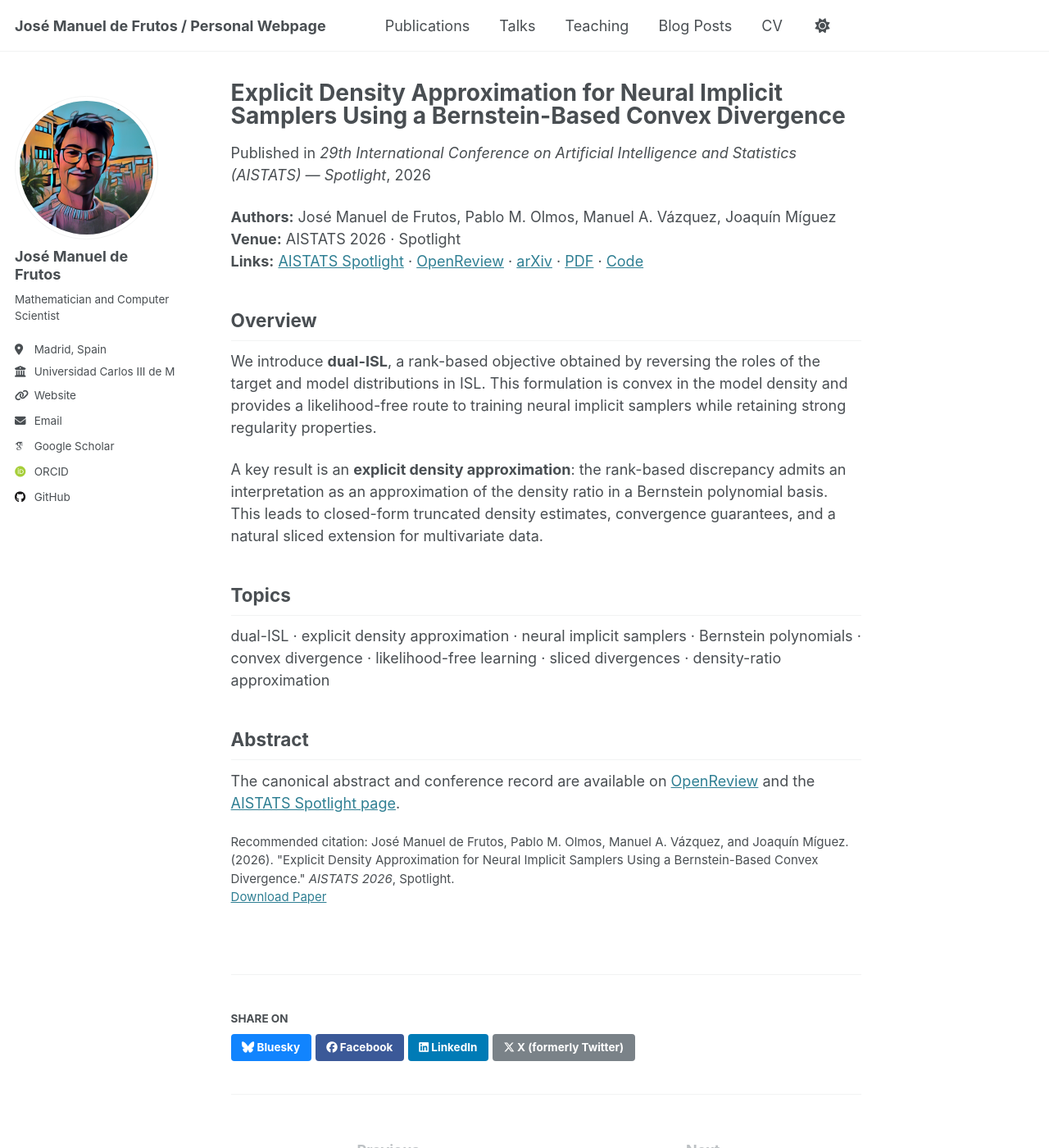
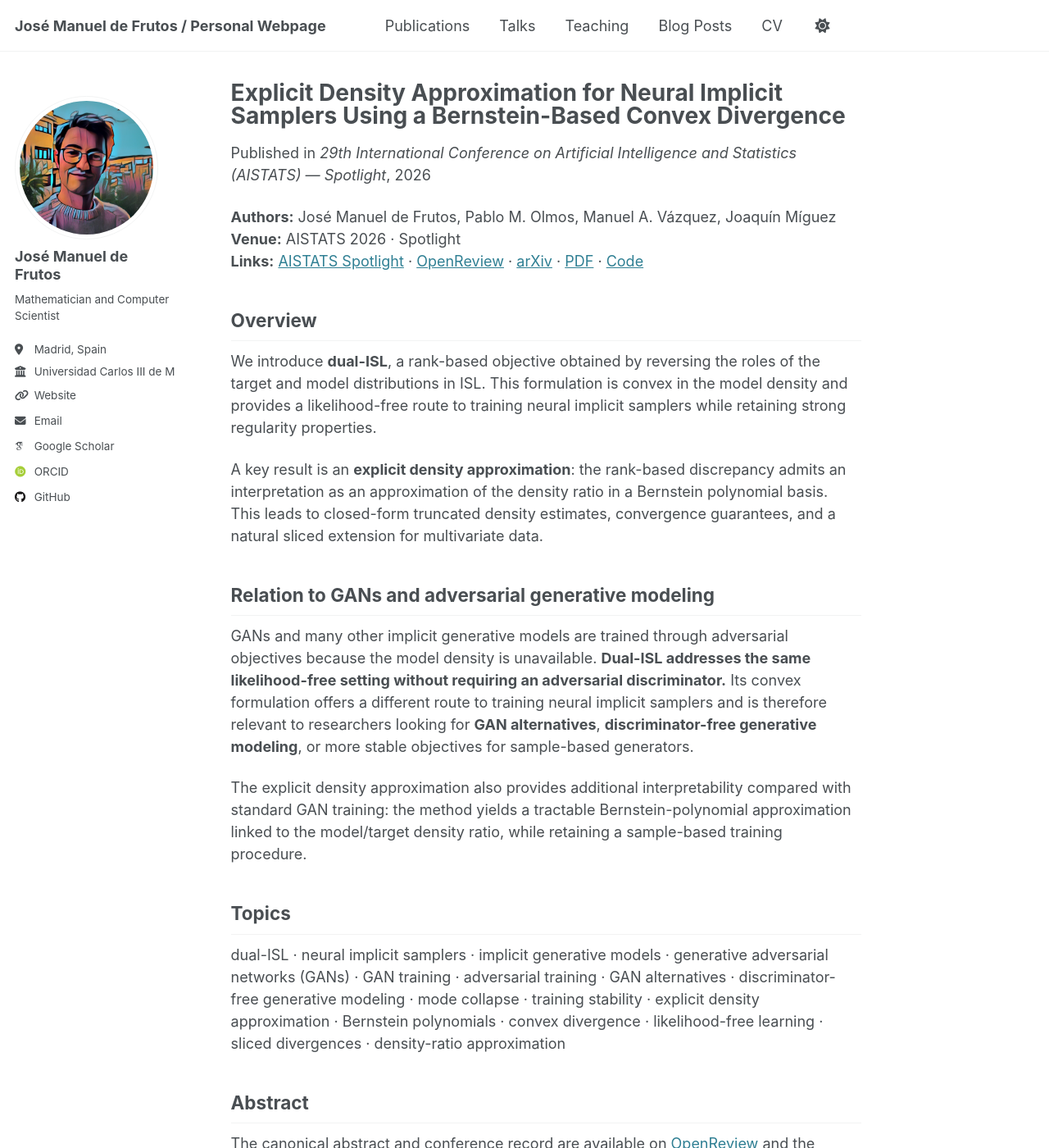
Before and after one commit to josemanuel22/josemanuel22.github.io, a Jekyll site: the page built from _publications/2025-06-01-explicit_density_bersnstein.md, in a window 1280 px wide and 1400 px high. Shown: the whole window at 82% size. Built offline with Jekyll 4.4.1, drawn with Linux system fonts in a browser that asks for light colours; some web fonts are replaced.

Commit message:
Connect dual-ISL page to GAN training terminology

```diff
--- a/_publications/2025-06-01-explicit_density_bersnstein.md
+++ b/_publications/2025-06-01-explicit_density_bersnstein.md
@@ -3,7 +3,7 @@ title: "Explicit Density Approximation for Neural Implicit Samplers Using a Bern
 collection: publications
 category: conferences
 permalink: /publication/2025-06-05-bernstein-convex-divergence
-excerpt: 'Dual-ISL turns a rank-based discrepancy into a convex objective over model densities and yields an explicit Bernstein-polynomial density approximation for neural implicit samplers.'
+excerpt: 'Dual-ISL provides a convex, likelihood-free and discriminator-free objective for neural implicit samplers, offering a stable alternative to adversarial GAN-style training.'
 date: 2026-02-03
 publication_year: 2026
 venue: '29th International Conference on Artificial Intelligence and Statistics (AISTATS) — Spotlight'
@@ -20,6 +20,15 @@ keywords:
   - dual-ISL
   - explicit density approximation
   - neural implicit samplers
+  - implicit generative models
+  - generative adversarial networks
+  - GANs
+  - GAN training
+  - adversarial training
+  - GAN alternatives
+  - discriminator-free generative modeling
+  - mode collapse
+  - training stability
   - Bernstein polynomials
   - convex divergence
   - density ratio approximation
@@ -38,9 +47,15 @@ We introduce **dual-ISL**, a rank-based objective obtained by reversing the role
 
 A key result is an **explicit density approximation**: the rank-based discrepancy admits an interpretation as an approximation of the density ratio in a Bernstein polynomial basis. This leads to closed-form truncated density estimates, convergence guarantees, and a natural sliced extension for multivariate data.
 
+## Relation to GANs and adversarial generative modeling
+
+GANs and many other implicit generative models are trained through adversarial objectives because the model density is unavailable. **Dual-ISL addresses the same likelihood-free setting without requiring an adversarial discriminator.** Its convex formulation offers a different route to training neural implicit samplers and is therefore relevant to researchers looking for **GAN alternatives**, **discriminator-free generative modeling**, or more stable objectives for sample-based generators.
+
+The explicit density approximation also provides additional interpretability compared with standard GAN training: the method yields a tractable Bernstein-polynomial approximation linked to the model/target density ratio, while retaining a sample-based training procedure.
+
 ## Topics
 
-dual-ISL · explicit density approximation · neural implicit samplers · Bernstein polynomials · convex divergence · likelihood-free learning · sliced divergences · density-ratio approximation
+dual-ISL · neural implicit samplers · implicit generative models · generative adversarial networks (GANs) · GAN training · adversarial training · GAN alternatives · discriminator-free generative modeling · mode collapse · training stability · explicit density approximation · Bernstein polynomials · convex divergence · likelihood-free learning · sliced divergences · density-ratio approximation
 
 ## Abstract
 
```
